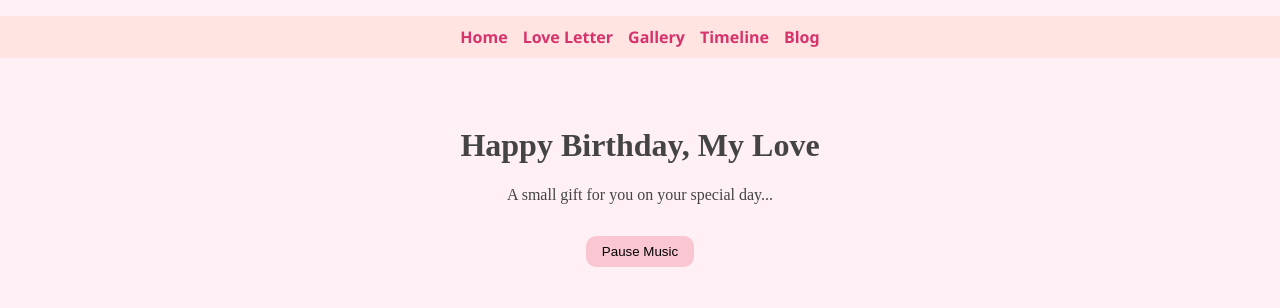
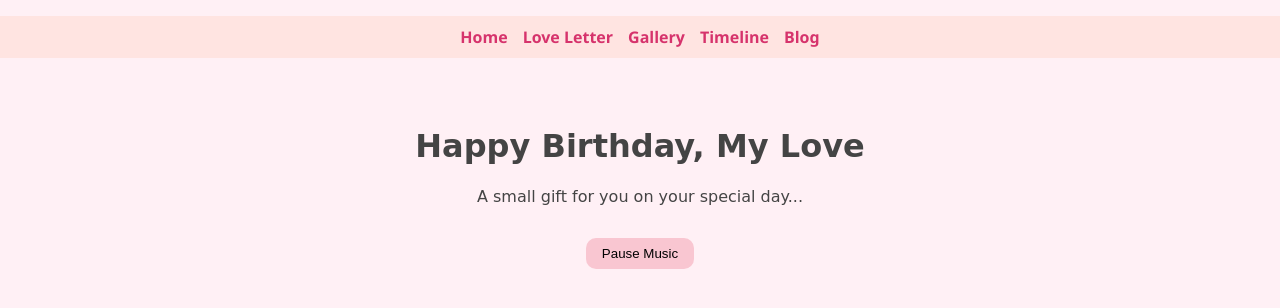
Before and after one commit to ApexKS/Her-Website, a plain HTML site: page index.html in a window 1280 px wide. Drawn offline with Linux system fonts and the light colour scheme.

Commit message:
cursivve

```diff
--- a/styles/style.css
+++ b/styles/style.css
@@ -41,7 +41,7 @@ nav ul li a:hover {
 }
 
 main {
-  font-family: 'Rage', serif;
+  font-family: 'Rage', cursive;
   padding: 2rem;
   text-align: center;
 }
```
